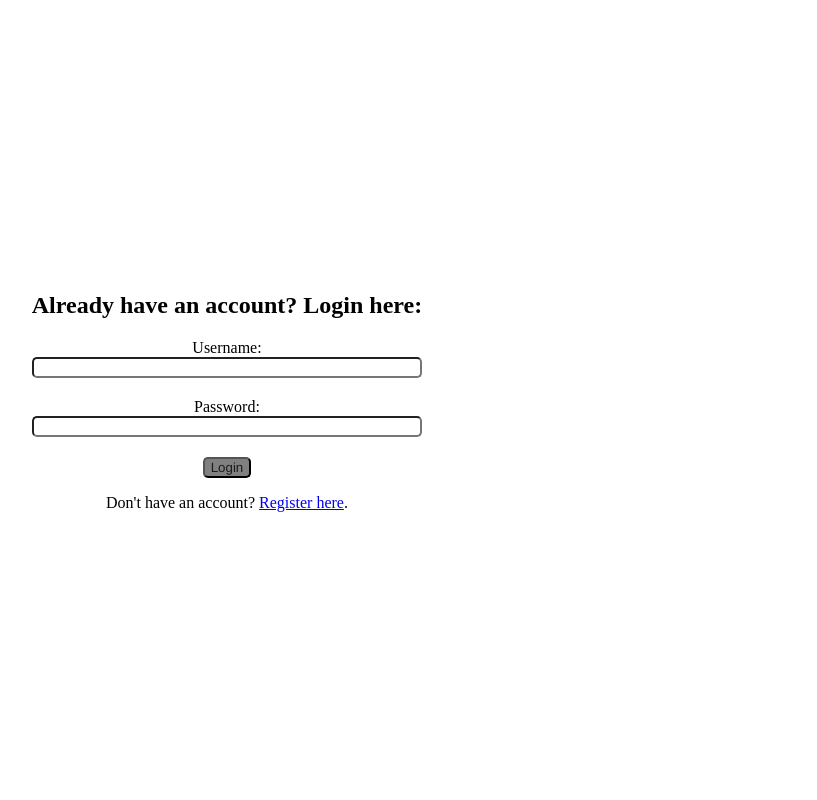
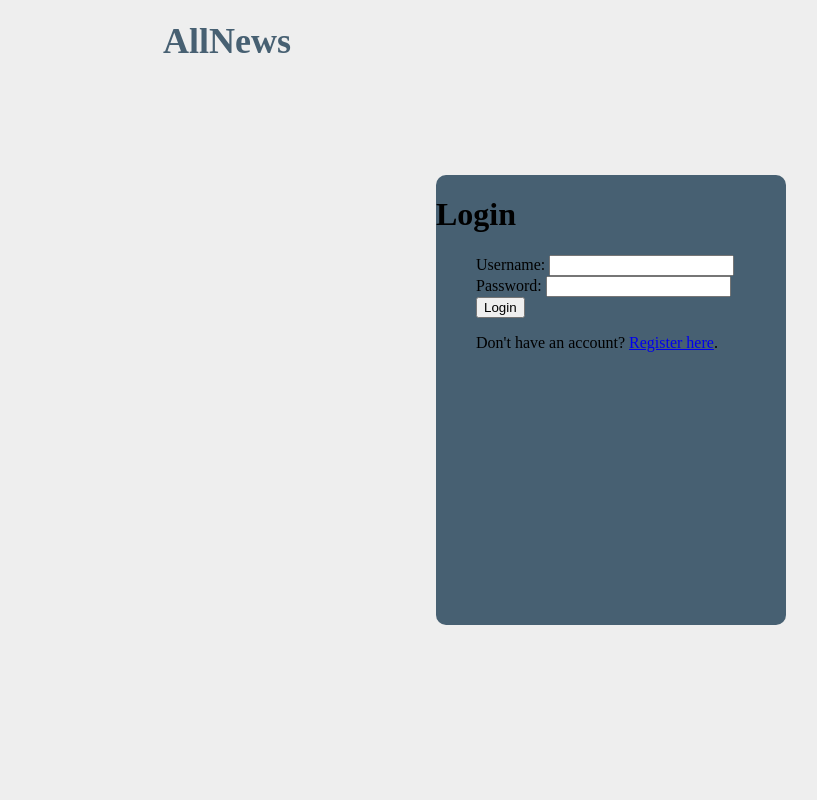
Before and after one commit to marinvanessa/News-Recommendation, a Django app: page /login/ in a window 1280 px wide. Shown: the whole page, without its empty margins (413-1230 px from the left). Run offline with Django 4.2, Linux system fonts and the light colour scheme.

Commit message:
Login style in progress.

```diff
--- a/NewsRecommendation/News/app/static/styles/login.css
+++ b/NewsRecommendation/News/app/static/styles/login.css
@@ -1,32 +1,136 @@
-body {
-    display: flex;
-    justify-content: center;
-    align-items: center;
+.login-main-page {
     height: 100vh;
+    width: 100%;
+    padding: 0;
     margin: 0;
+    background-color: #EEEEEE;
+    overflow: hidden;
+}
+.login-main-page .mess {
+    padding: 20px;
+    margin-top: 0;
+    text-align: center;
+    color: #476072 ;
+    font-family: Hervetica;
+    font-size: 36px;
+    font-weight: bold;
 }
 
-.login-container {
-    text-align: center;
+.login-main-page .ballroom {
+    width: 75%;
+    height: 80vh;
+}
+.login-box {
+    position: absolute;
+    top: 50%;
+    left: 80%;
+    transform: translate(-50%, -50%);
+    width: 350px;
+    height: 450px;
+    background: #476072;
+    border-radius: 10px;
+
 }
 
-.h2 {
-    font-family: "Helvetica Neue", Helvetica, Arial, sans-serif;
+.login-box .title-img {
+    display: flex;
+    flex: 100%;
+    font-family: Hervetica;
+    border-bottom: 2px solid #EEEEEE;
+    color: #EEEEEE;
+    padding-top: 10px;
 }
 
-.entry {
-    padding-bottom: 20px;
+.login-box .title-img .avatar {
+    display: flex;
+    flex: 50%;
+    width: 70px;
+    height: 70px;
+}
+.login-box .title-img h1{
+    display: flex;
+    flex: 50%;
+}
+
+.login-box form {
+    padding: 0 40px;
+    box-sizing: border-box;
+}
+
+form .txt-field {
+    position: relative;
+    border-bottom: 2px solid #EEEEEE;
+    margin: 30px 0;
+}
+
+.txt-field input {
+    width: 100%;
+    padding: 0 5px;
+    height: 40px;
+    font-size: 16px;
+    border: none;
+    background: none;
+    outline: none;
+    font-family: Hervetica;
+    color: #EEEEEE;
+}
+
+.txt-field label {
+    position: absolute;
+    top: 50%;
+    left: 0;
+    font-family: Hervetica;
+    font-size: 16px;
+    color: #EEEEEE;
+    transition: .5s;
+    transform: translateY(-50%);
+}
+
+.txt-field span::before {
+    content: '';
+    position: absolute;
+    top: 40px;
+    left: 0;
+    width: 0;
+    height: 2px;
+    background: #EEEEEE;
+}
+
+.txt-field input:focus ~ label,
+.txt-field input:valid ~ label {
+    top: -5px;
+    color: #EEEEEE;
+}
+
+.txt-field input:focus ~ span::before,
+.txt-field input:focus ~ span::before {
     width: 100%;
 }
 
-.entry input {
-    border-radius: 5px;
+.login-button {
     width: 100%;
+    background: #EEEEEE;
+    border: 2px solid;
+    border-radius: 10px;
+    height: 30px;
+    outline: none;
+    font-size: 16px;
+    font-family: Hervetica;
+    color: #476072;
+    font-weight: bold;
+    cursor: pointer;
+    margin: 30px 0 30px 0;
 }
 
-.bttn-login {
-    background-color: gray;
-    color: #1b1b1b;
-    border-radius: 5px;
-    font-family: "Helvetica Neue", Helvetica, Arial, sans-serif;
+.login-button:hover {
+    border-color: #548CA8;
+    transition: .5s;
 }
+
+.signup-link {
+    color: #EEEEEE;
+    font-family: Hervetica;
+    font-size: 14px;
+    text-align: center;
+    margin: 20px 0;
+}
--- a/NewsRecommendation/News/app/templates/app/login.html
+++ b/NewsRecommendation/News/app/templates/app/login.html
@@ -7,9 +7,13 @@
     <link rel="stylesheet" href="{% static 'styles/login.css' %}">
 
 </head>
-<div class="login-container">
-    <h2>Already have an account? Login here:</h2>
-    <form id="loginForm" method="post" action="{% url 'user_login' %}">
+<body class="login-main-page">
+<h1 class="mess">AllNews</h1>
+<div class="login-box">
+    <div>
+        <h1>Login</h1>
+    </div>
+    <form id="login-form" method="post" action="{% url 'user_login' %}">
         {% csrf_token %}
         <div class="entry">
             <label for="username">Username:</label>
@@ -25,10 +29,13 @@
 
         <!-- Butonul de login cu tip submit -->
         <button type="submit" class="bttn-login">Login</button>
+        <p>Don't have an account? <a href="{% url 'create_user' %}">Register here</a>.</p>
+
     </form>
-    <p>Don't have an account? <a href="{% url 'create_user' %}">Register here</a>.</p>
+</div>
 
-</div>
+
+</body>
 
 
 <script>
```
